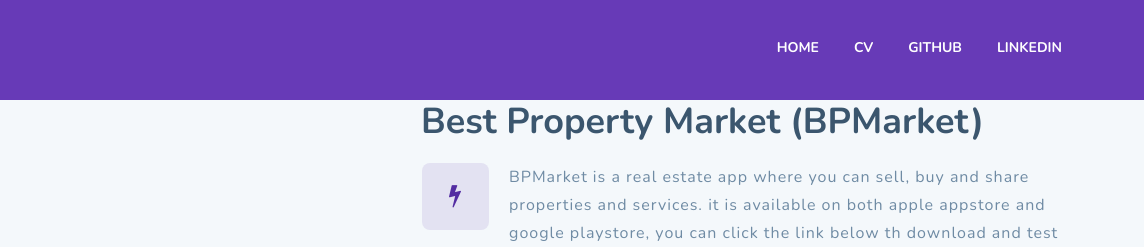
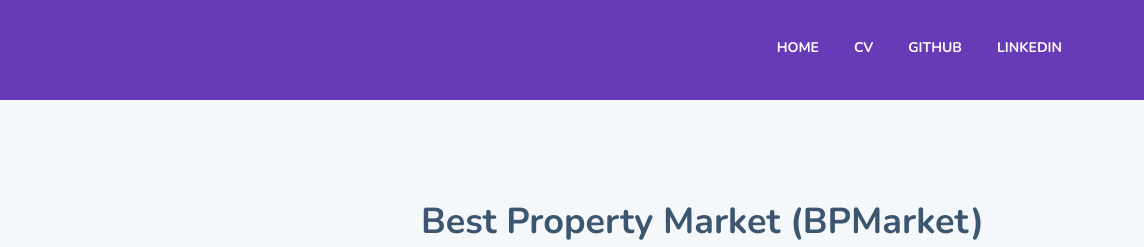
Before and after one commit to arinze96/myportfolio, a plain HTML site: page index.html in a window 1280 px wide. Shown: the top 247 px of the page, 136-1280 px from the left. Drawn offline with nearby package versions, Linux system fonts and the light colour scheme.

Commit message:
first commit

```diff
--- a/index.html
+++ b/index.html
@@ -46,7 +46,7 @@
     <!-- ***** Preloader End ***** -->
 
     <!-- ***** Header Area Start ***** -->
-    <header class="header-area" style="background-color: #673AB7;">
+    <header class="header-area" style="background-color: #673AB7; margin-bottom: 50px;">
         <div class="container">
             <div class="row">
                 <div class="col-lg-12">
@@ -84,7 +84,7 @@
 
 
     <!-- ***** Features Start ***** -->
-    <section class="section background">
+    <section class="section background" style="margin-top: 100px;">
         <div class="container">
             <div class="row">
                 <div class="col-lg-5 col-md-12 col-sm-12 col-12 align-self-center mobile-bottom-fix">
```
